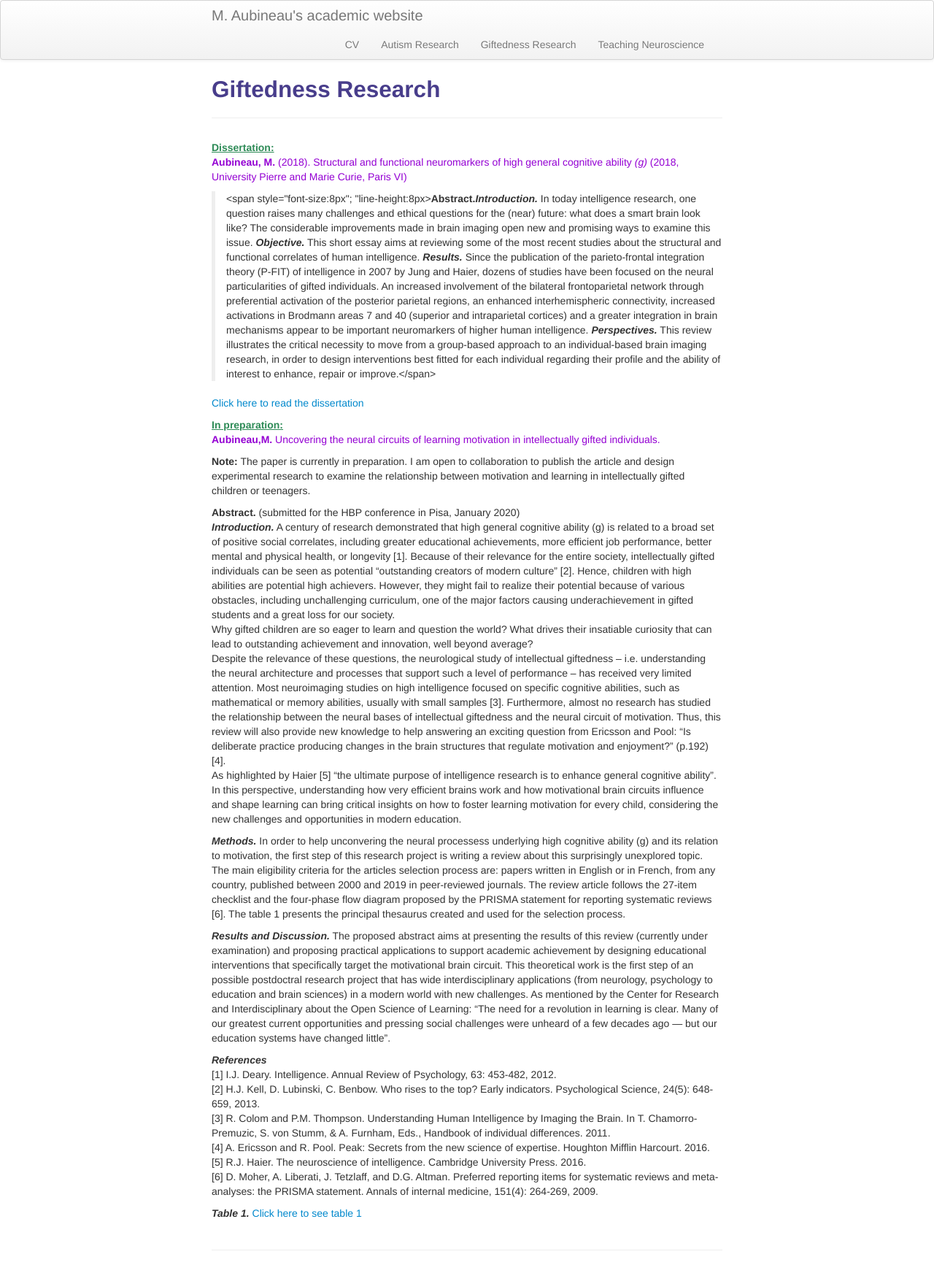
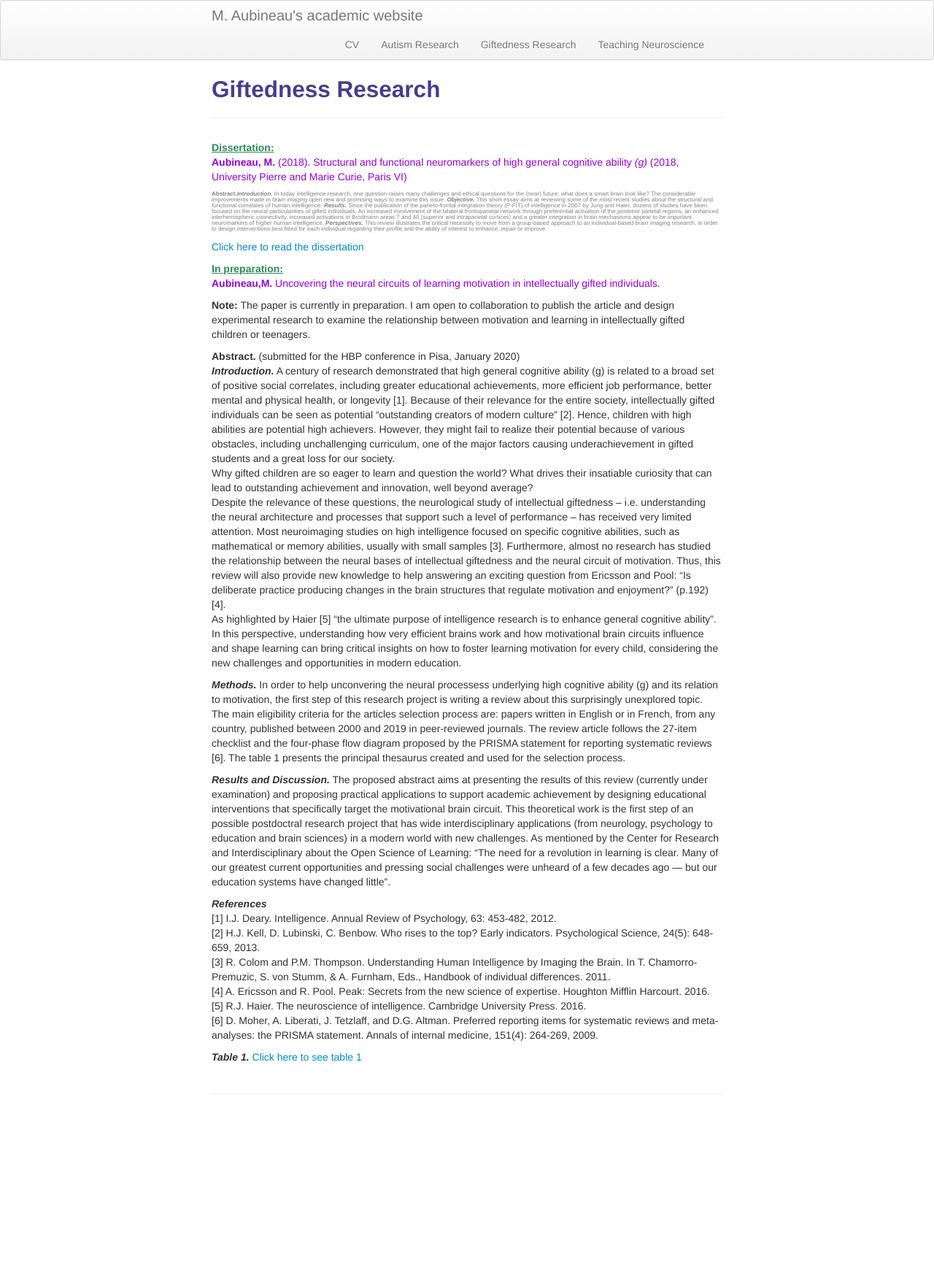
Before and after one commit to morgane-aubineau/My_personal_website, a Jekyll site: the page built from pages/Giftedness_Research.md, in a window 1280 px wide. Shown: the whole page at 73% size. Built offline with Jekyll 4.4.1, drawn with Linux system fonts in a browser that asks for light colours; after the commit the page ends 1530 px from its top, so only the background shows below that; part of the change alters nothing that is shown.

Commit message:
Update Giftedness_Research.md

```diff
--- a/pages/Giftedness_Research.md
+++ b/pages/Giftedness_Research.md
@@ -6,7 +6,16 @@ description: Giftedness research page
 <span style="color:SeaGreen"><ins>**Dissertation:**</ins></span><br>
 <span style="color:DarkViolet">**Aubineau, M.** (2018). Structural and functional neuromarkers of high general cognitive ability *(g)* (2018, University Pierre and Marie Curie, Paris VI)</span>
 
-<blockquote><span style="font-size:8px"; "line-height:8px><strong>Abstract.</strong><strong><em>Introduction.</em></strong> In today intelligence research, one question raises many challenges and ethical questions for the (near) future: what does a smart brain look like? The considerable improvements made in brain imaging open new and promising ways to examine this issue. <strong><em>Objective.</em></strong> This short essay aims at reviewing some of the most recent studies about the structural and functional correlates of human intelligence. <strong><em>Results.</em></strong> Since the publication of the parieto-frontal integration theory (P-FIT) of intelligence in 2007 by Jung and Haier, dozens of studies have been focused on the neural particularities of gifted individuals. An increased involvement of the bilateral frontoparietal network through preferential activation of the posterior parietal regions, an enhanced interhemispheric connectivity, increased activations in Brodmann areas 7 and 40 (superior and intraparietal cortices) and a greater integration in brain mechanisms appear to be important neuromarkers of higher human intelligence. <strong><em>Perspectives.</em></strong> This review illustrates the critical necessity to move from a group-based approach to an individual-based brain imaging research, in order to design interventions best fitted for each individual regarding their profile and the ability of interest to enhance, repair or improve.</span></blockquote>
+<style>
+.formatabstract {
+  color:grey;
+  font-size:8px;
+  line-height:8px;
+  }
+</style>
+
+
+<p class="formatabstract"> <strong>Abstract.</strong><strong><em>Introduction.</em></strong> In today intelligence research, one question raises many challenges and ethical questions for the (near) future: what does a smart brain look like? The considerable improvements made in brain imaging open new and promising ways to examine this issue. <strong><em>Objective.</em></strong> This short essay aims at reviewing some of the most recent studies about the structural and functional correlates of human intelligence. <strong><em>Results.</em></strong> Since the publication of the parieto-frontal integration theory (P-FIT) of intelligence in 2007 by Jung and Haier, dozens of studies have been focused on the neural particularities of gifted individuals. An increased involvement of the bilateral frontoparietal network through preferential activation of the posterior parietal regions, an enhanced interhemispheric connectivity, increased activations in Brodmann areas 7 and 40 (superior and intraparietal cortices) and a greater integration in brain mechanisms appear to be important neuromarkers of higher human intelligence. <strong><em>Perspectives.</em></strong> This review illustrates the critical necessity to move from a group-based approach to an individual-based brain imaging research, in order to design interventions best fitted for each individual regarding their profile and the ability of interest to enhance, repair or improve.</p>
 
 [Click here to read the dissertation]({{BASE_PATH}}/pages/working_papers/Mémoire_Morgane_Aubineau_final.pdf)
 
```
